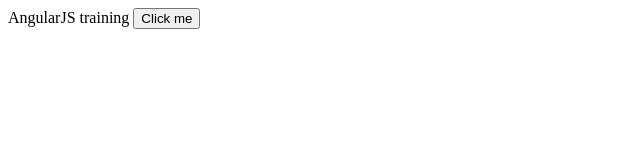
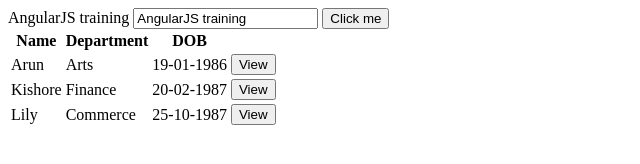
Before and after one commit to MAHI2363/angularjs1.6-basic-training, a plain HTML site: page index.html in a window 1280 px wide. Shown: the whole page, without its empty margins (0-640 px from the left). Drawn offline with nearby package versions, Linux system fonts and the light colour scheme.

Commit message:
ng-repeat

```diff
--- a/app.js
+++ b/app.js
@@ -5,6 +5,30 @@ myapp.controller('MyCtrl', function($scope){
     $scope.age = 10;
 
     $scope.sayHi = function(){
-        alert('hi');
+        $scope.title = "modified from controller";
     };
+
+    $scope.students = [
+        {
+            name: 'Arun',
+            department: 'Arts',
+            dob: '19-01-1986'
+        },
+        {
+            name: 'Kishore',
+            department: 'Finance',
+            dob: '20-02-1987'
+        },
+        {
+            name: 'Lily',
+            department: 'Commerce',
+            dob: '25-10-1987'
+        }
+    ];
+
+
+    $scope.onStudentSelect = function(student){
+        $scope.selectedStudent = student;
+    };
+
 });
--- a/index.html
+++ b/index.html
@@ -10,7 +10,36 @@
     <div ng-controller="MyCtrl">
         {{title}}
 
+        <input type="text" ng-model="title">
+
         <button ng-click="sayHi()">Click me</button>
+
+        <table>
+            <thead>
+                <tr>
+                    <th>Name</th>
+                    <th>Department</th>
+                    <th>DOB</th>
+                    <th></th>
+                </tr>
+            </thead>
+            <tbody>
+                <tr ng-repeat="st in students">
+                    <td>{{st.name}}</td>
+                    <td>{{st.department}}</td>
+                    <td>{{st.dob}}</td>
+                    <td>
+                        <button ng-click="onStudentSelect(st)">
+                            View
+                        </button>
+                    </td>
+                </tr>
+            </tbody>
+        </table>
+
+        <div id="student-details" ng-if="selectedStudent">
+            Selected Student is {{selectedStudent.name}}
+        </div>
 
     </div>
 
```
